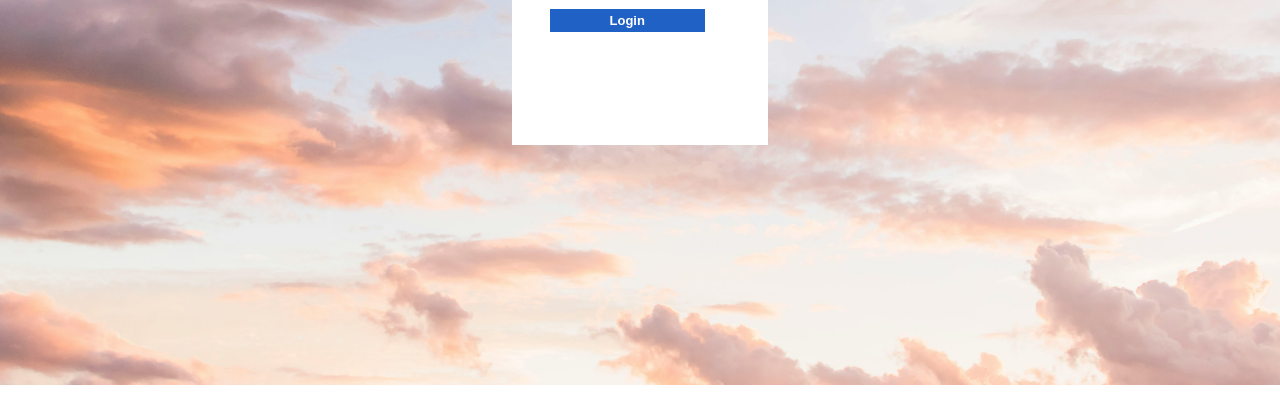
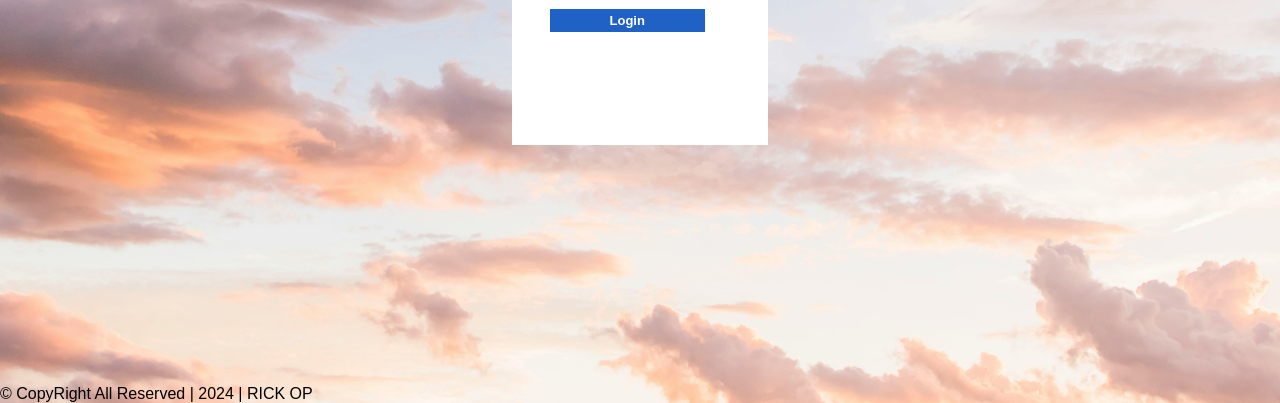
Before and after one commit to Soumyadeep098/login_page, a plain HTML site: page index.html in a window 1280 px wide. Shown: the part 415-818 px from the top of the page. Drawn offline with Linux system fonts and the light colour scheme; a web font is replaced by a local one.

Commit message:
Update index.html

```diff
--- a/index.html
+++ b/index.html
@@ -48,5 +48,9 @@
         </div>
       </section>
     </main>
+
+       <footer class="footer">
+      <p>&copy; CopyRight All Reserved | 2024 | RICK OP </p>
+    </footer>
   </body>
 </html>
```
